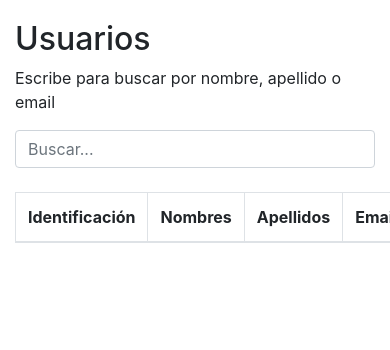
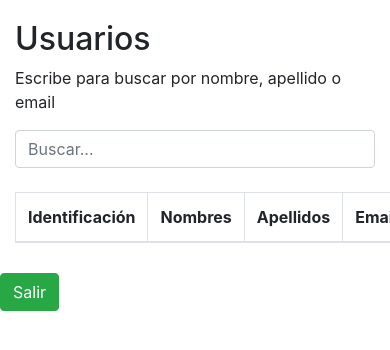
Before and after one commit to CristhianRendonSanchez/wwwFutbol, a Django app: page /payoffs in a window 390 px wide; the page is wider, and only the part inside the window is pictured. Shown: the top 350 px of that part. Run offline with Django 3.2, Linux system fonts and the light colour scheme; data comes from the database, SQL or seed files in the repository; lists and menus that the app fills with data are empty; some libraries are stand-ins or nearby versions.

Commit message:
anañadido boton de logout

```diff
--- a/templates/admin.html
+++ b/templates/admin.html
@@ -42,6 +42,12 @@
         </tbody>
     </table>
 </div>
+<div class="form-group row">
+    <label class="col-sm-1 col-form-label"></label>
+    <div class="col-sm-4">
+        <a href="{% url 'user_logout' %}" class="btn btn-success">Salir</a>
+    </div>
+</div>
 <script>
     $(document).ready(function(){
         $("#myInput").on("keyup", function() {
--- a/templates/bets.html
+++ b/templates/bets.html
@@ -107,7 +107,10 @@
     <div class="col-sm">
          <a href="{% url 'ligas' apuestas.user_id %}" class="btn btn-success">Volver a Las Ligas</a>
          <a href="{% url 'mybets' apuestas.user_id %}" class="btn btn-success">Mis Apuestas</a>
+        <a href="{% url 'user_logout' %}" class="btn btn-success">Salir</a>
     </div>
+
+
 </div>
 </body>
 </html>
--- a/templates/listBets.html
+++ b/templates/listBets.html
@@ -38,6 +38,12 @@
         </tbody>
     </table>
 </div>
+<div class="form-group row">
+        <label class="col-sm-1 col-form-label"></label>
+        <div class="col-sm-4">
+            <a href="{% url 'user_logout' %}" class="btn btn-success">Salir</a>
+        </div>
+    </div>
 <script>
     $(document).ready(function(){
         $("#myInput").on("keyup", function() {
--- a/templates/match.html
+++ b/templates/match.html
@@ -38,6 +38,12 @@
         </tbody>
     </table>
 </div>
+<div class="form-group row">
+        <label class="col-sm-1 col-form-label"></label>
+        <div class="col-sm-4">
+            <a href="{% url 'user_logout' %}" class="btn btn-success">Salir</a>
+        </div>
+    </div>
 <script>
     $(document).ready(function(){
         $("#myInput").on("keyup", function() {
```
Also changed, not shown: templates/bet.html (+6 -1 lines), templates/league.html (+7 -0 lines). Lines whose indentation alone changed are shown as unchanged.
